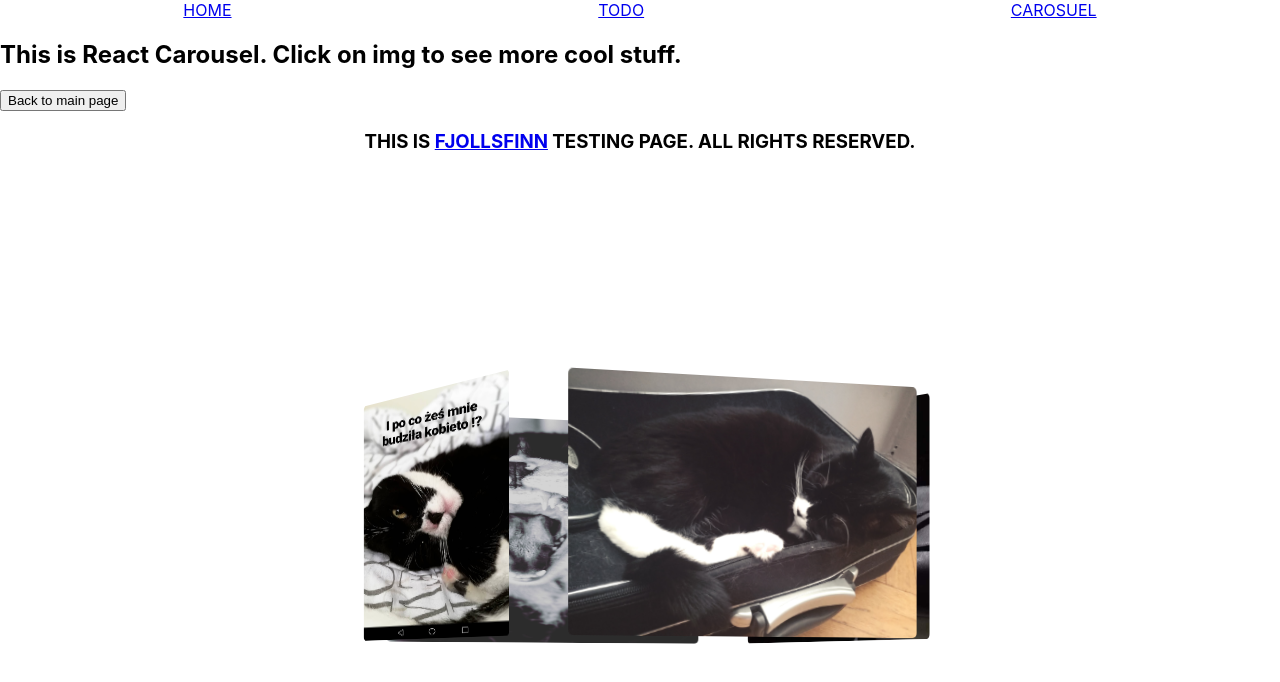
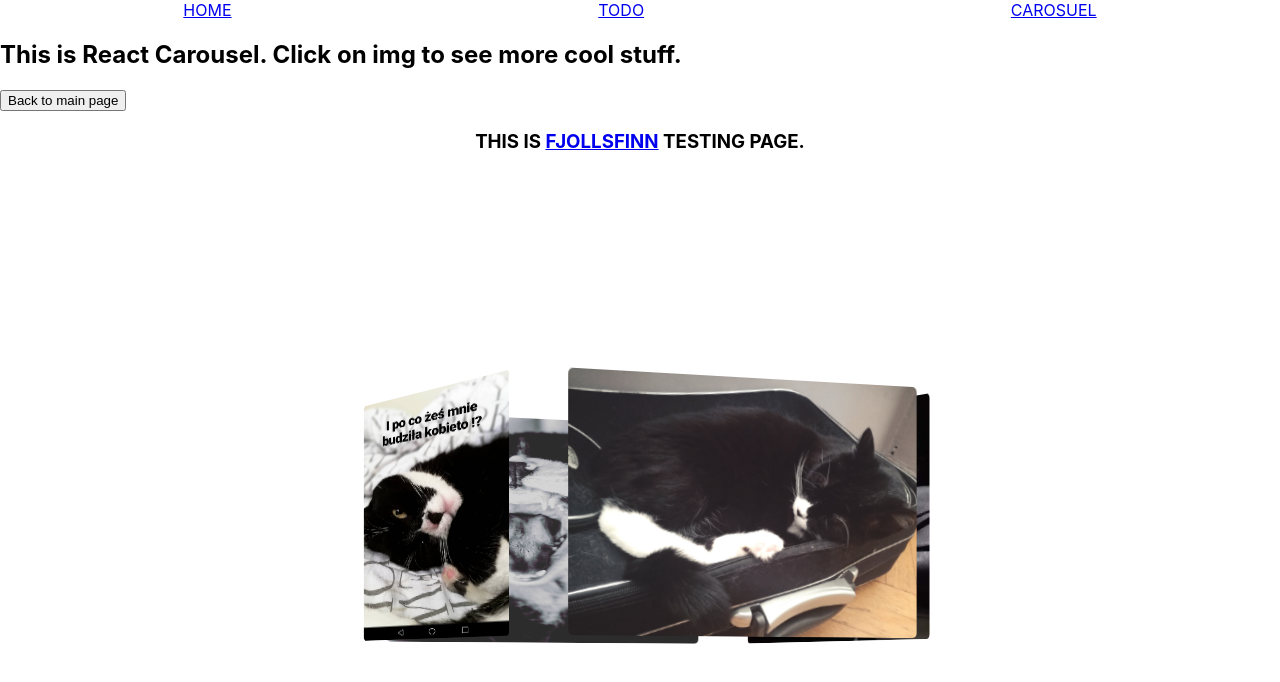
Before and after one commit to findiel/react_tests, a React (Create React App) app: page /carousel in a window 1280 px wide. Shown: the top 682 px of the page. Built offline with nearby package versions, Linux system fonts and the light colour scheme.

Commit message:
edit readme.md

```diff
--- a/src/components/Footer.js
+++ b/src/components/Footer.js
@@ -7,7 +7,7 @@ class Footer extends Component {
     render() {
         return (
             <div className="footer-flex">
-                <h3>THIS IS <a href="https://github.com/Fjollsfinn">FJOLLSFINN</a> TESTING PAGE. ALL RIGHTS RESERVED.</h3>
+                <h3>THIS IS <a href="https://github.com/Fjollsfinn">FJOLLSFINN</a> TESTING PAGE.</h3>
             </div>
         )
     }
```
